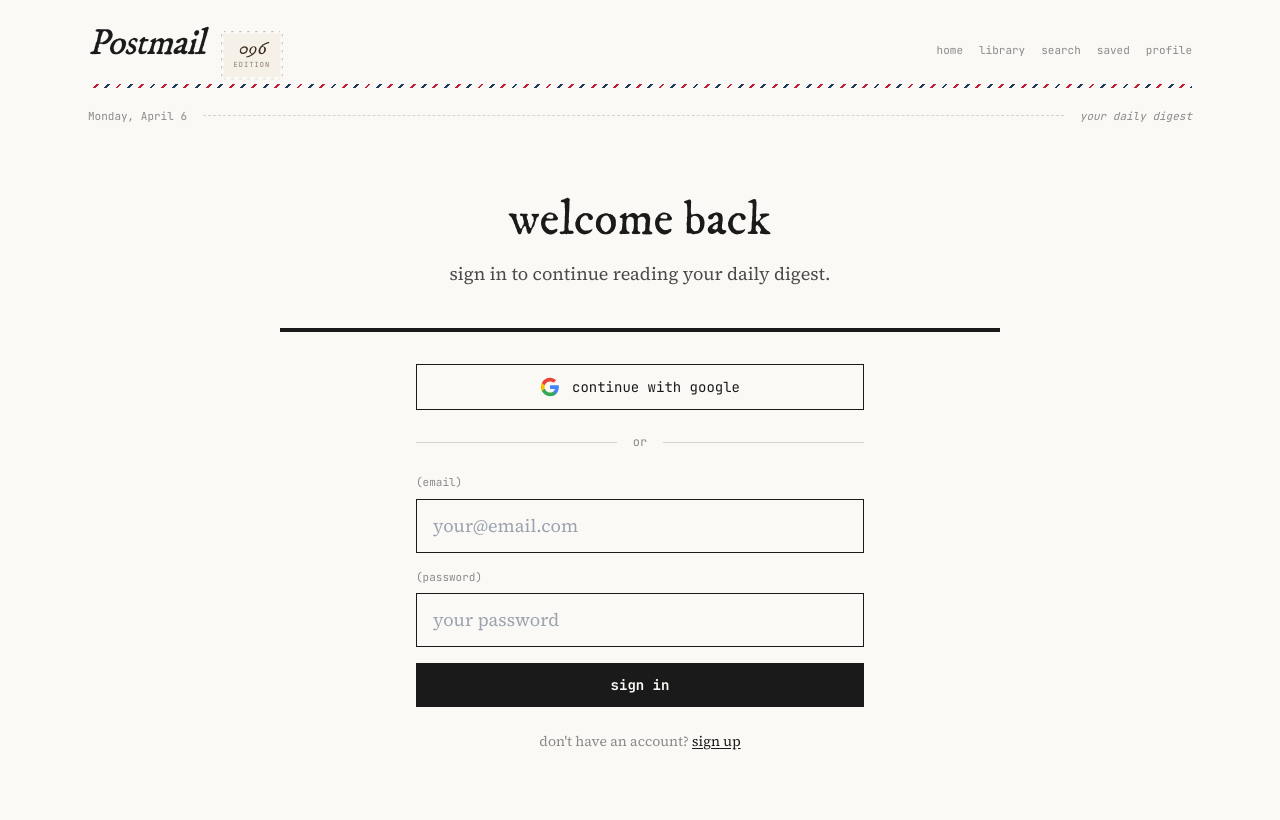
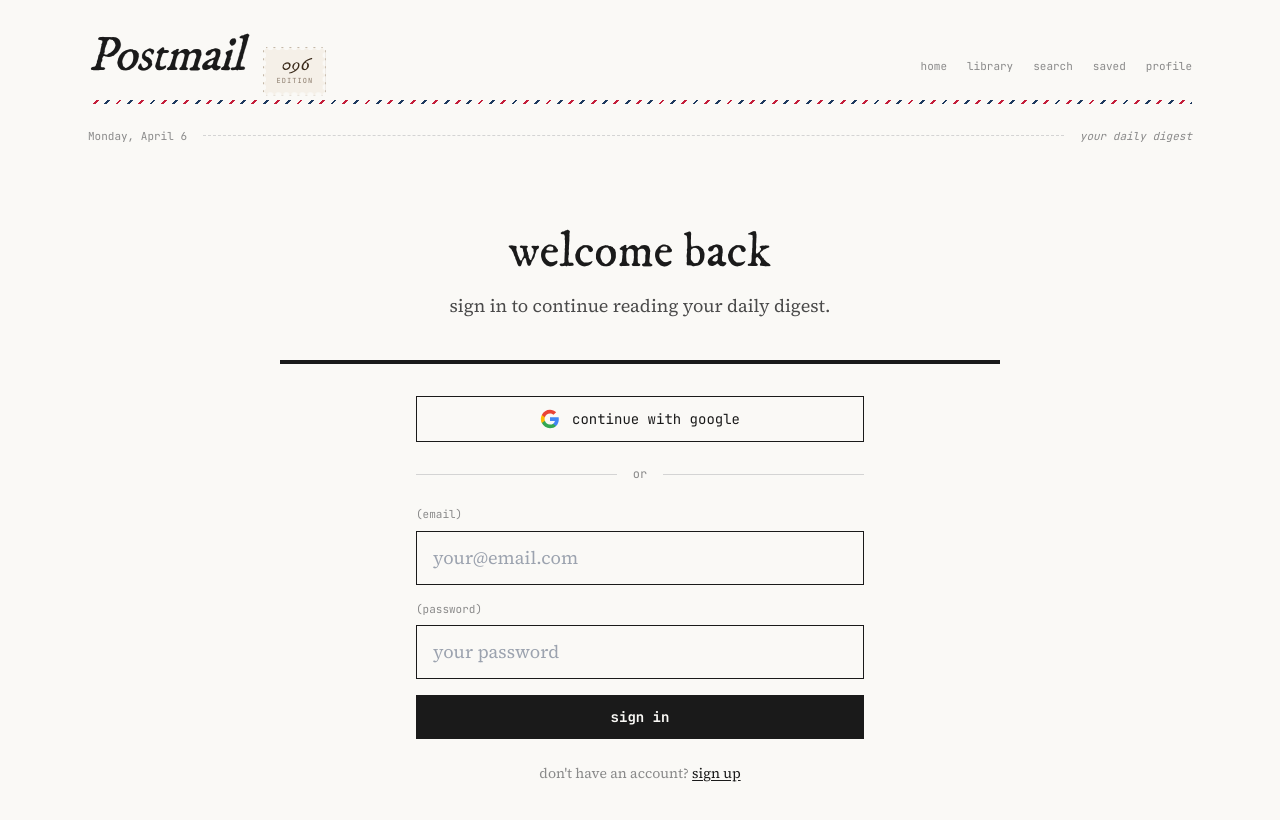
Before and after one commit to aariyagage/postmail, a Next.js app in the folder frontend/: page /login in a window 1280 px wide. Shown: the top 820 px of the page. Built offline with nearby package versions, Linux system fonts and the light colour scheme; no server answers.

Commit message:
Restore bigger header sizing after dark mode revert

```diff
--- a/frontend/src/components/Masthead.tsx
+++ b/frontend/src/components/Masthead.tsx
@@ -35,14 +35,14 @@ export default function Masthead() {
   }
 
   return (
-    <header className="mb-2">
-      <div className="max-w-6xl mx-auto px-6 pt-6 pb-4">
+    <header className="mb-4">
+      <div className="max-w-6xl mx-auto px-6 pt-8 pb-5">
         {/* Airmail stripe at top */}
-        <div className="airmail-border mb-5">
+        <div className="airmail-border mb-6">
           <div className="flex items-baseline justify-between">
-            <div className="flex items-baseline gap-4">
+            <div className="flex items-baseline gap-5">
               <Link href="/">
-                <h1 className="font-headline text-4xl tracking-tight italic ink-bleed-heavy">
+                <h1 className="font-headline text-5xl tracking-tight italic ink-bleed-heavy">
                   Postmail
                 </h1>
               </Link>
@@ -53,7 +53,7 @@ export default function Masthead() {
                 </div>
               )}
             </div>
-            <nav className="flex gap-4 items-baseline flex-wrap">
+            <nav className="flex gap-5 items-baseline flex-wrap">
               <Link href="/" className={navClass("/")}>
                 home
               </Link>
```
